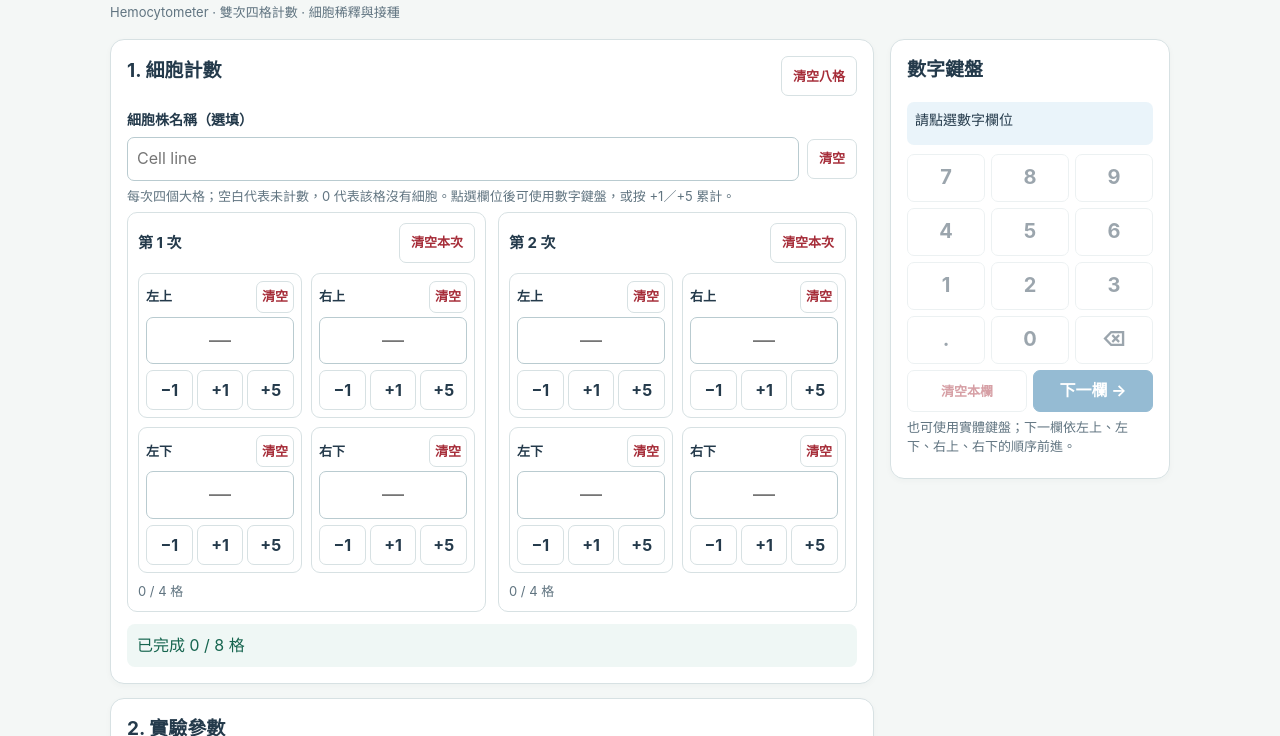
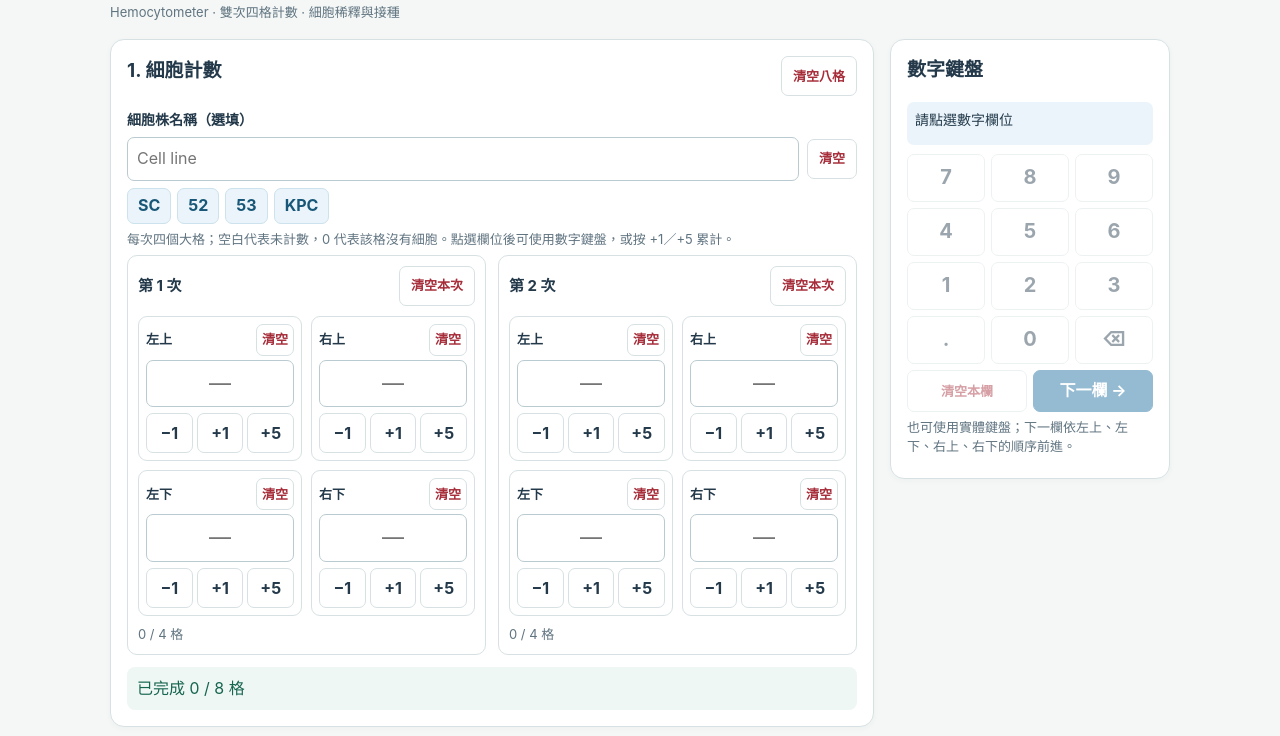
Before and after one commit to Chen-Jung0929/cell-calculator, a plain HTML site: page index.html in a window 1280 px wide. Shown: the part 64-800 px from the top of the page. Drawn offline with Linux system fonts and the light colour scheme.

Commit message:
Add files via upload

```diff
--- a/index.html
+++ b/index.html
@@ -18,7 +18,7 @@
 <div>
 <section class="card" aria-labelledby="countTitle">
 <div class="section-head"><h2 id="countTitle">1. 細胞計數</h2><button type="button" class="clear" id="clearCounts">清空八格</button></div>
-<div class="field"><label for="cellName">細胞株名稱（選填）</label><div class="fieldrow"><input id="cellName" type="text" autocomplete="off" placeholder="Cell line"><button type="button" class="clear" data-clear="cellName">清空</button></div></div>
+<div class="field"><label for="cellName">細胞株名稱（選填）</label><div class="fieldrow"><input id="cellName" type="text" autocomplete="off" placeholder="Cell line"><button type="button" class="clear" data-clear="cellName">清空</button></div><div class="presets" aria-label="常用細胞株"><button type="button" data-cell-line="SC" aria-pressed="false">SC</button><button type="button" data-cell-line="52" aria-pressed="false">52</button><button type="button" data-cell-line="53" aria-pressed="false">53</button><button type="button" data-cell-line="KPC" aria-pressed="false">KPC</button></div></div>
 <p class="sub">每次四個大格；空白代表未計數，0 代表該格沒有細胞。點選欄位後可使用數字鍵盤，或按 +1／+5 累計。</p>
 <div class="rounds" id="rounds"></div>
 <div class="summary" id="countSummary" aria-live="polite">已完成 0 / 8 格</div>
@@ -66,7 +66,7 @@ function clearFields(ids){for(const id of ids)$(id).value='';changed()}
 function counts(){return countIds.map(readNumber)}
 function average(ns){return ns.reduce((sum,n)=>sum+n,0)/ns.length}
 function changed(){for(const id of numericIds)$(id).removeAttribute('aria-invalid');$('resultOutput').hidden=true;refresh()}
-function refresh(){const ns=counts();let complete=0;for(let r=0;r<2;r++){const arr=ns.slice(r*4,r*4+4),valid=arr.filter(n=>Number.isSafeInteger(n)&&n>=0);complete+=valid.length;$('roundSummary'+(r+1)).textContent=`${valid.length} / 4 格`+(valid.length===4?` · 平均 ${average(valid).toFixed(2)}`:'')}
+function refresh(){for(const b of document.querySelectorAll('[data-cell-line]'))b.setAttribute('aria-pressed',String($('cellName').value.trim()===b.dataset.cellLine));const ns=counts();let complete=0;for(let r=0;r<2;r++){const arr=ns.slice(r*4,r*4+4),valid=arr.filter(n=>Number.isSafeInteger(n)&&n>=0);complete+=valid.length;$('roundSummary'+(r+1)).textContent=`${valid.length} / 4 格`+(valid.length===4?` · 平均 ${average(valid).toFixed(2)}`:'')}
  let msg=`已完成 ${complete} / 8 格`;if(complete===8){const m=average(ns);msg+=` · 八格平均 ${m.toFixed(2)}`;const df=readNumber('dilutionFactor');if(Number.isFinite(df)&&df>=1&&Number.isFinite(m*df*1e4))msg+=` · 原濃度 ${sci(m*df*1e4)} cells/mL`}$('countSummary').textContent=msg;
  for(const prefix of ['targetConc','targetSeed']){const n=scientific(prefix);$(prefix+'Preview').textContent=Number.isFinite(n)?`${n.toLocaleString('en-US',{maximumSignificantDigits:8})} ${prefix==='targetConc'?'cells/mL':'cells/well'}`:''}
  for(const b of document.querySelectorAll('[data-preset]'))b.setAttribute('aria-pressed',String(readNumber(b.dataset.preset)===Number(b.dataset.value)));for(const b of document.querySelectorAll('[data-power]'))b.setAttribute('aria-pressed',String(readNumber(b.dataset.power+'Exp')===Number(b.dataset.value)));updatePad()}
@@ -81,7 +81,7 @@ for(const id of numericIds){const el=$(id);el.addEventListener('focus',()=>selec
 function nextField(){if(!active)return;const i=numericIds.indexOf(active);if(i+1<numericIds.length)selectField(numericIds[i+1],true)}
 // Prevent pointer clicks on the keypad from taking focus away from an active input.
 $('padGrid').addEventListener('pointerdown',e=>{if(e.target.closest('button'))e.preventDefault()});
-document.addEventListener('click',e=>{const b=e.target.closest('button');if(!b)return;const d=b.dataset;if(d.clear){clearFields(d.clear.split(','));return}if(d.roundClear){clearFields(countIds.filter(id=>id.startsWith('r'+d.roundClear+'_')));return}if(d.adjust){const n=readNumber(d.adjust);if(n!==null&&!Number.isSafeInteger(n)){selectField(d.adjust,true);$(d.adjust).setAttribute('aria-invalid','true');return}const v=Math.max(0,(n??0)+Number(d.delta));if(Number.isSafeInteger(v)){selectField(d.adjust,false,false);setValue(d.adjust,v)}return}if(d.preset){selectField(d.preset,false,false);setValue(d.preset,d.value);return}if(d.power){const c=d.power+'Coef',exp=d.power+'Exp';if(!$(c).value.trim())$(c).value='1';selectField(exp,false,false);setValue(exp,d.value);return}if(d.key&&active){const el=$(active),raw=el.value;if(d.key==='⌫')setValue(active,raw.slice(0,-1));else if(d.key==='.'&&(el.dataset.num!=='decimal'||raw.includes('.')))return;else setValue(active,raw+d.key);return}});
+document.addEventListener('click',e=>{const b=e.target.closest('button');if(!b)return;const d=b.dataset;if(d.cellLine){setValue('cellName',d.cellLine);return}if(d.clear){clearFields(d.clear.split(','));return}if(d.roundClear){clearFields(countIds.filter(id=>id.startsWith('r'+d.roundClear+'_')));return}if(d.adjust){const n=readNumber(d.adjust);if(n!==null&&!Number.isSafeInteger(n)){selectField(d.adjust,true);$(d.adjust).setAttribute('aria-invalid','true');return}const v=Math.max(0,(n??0)+Number(d.delta));if(Number.isSafeInteger(v)){selectField(d.adjust,false,false);setValue(d.adjust,v)}return}if(d.preset){selectField(d.preset,false,false);setValue(d.preset,d.value);return}if(d.power){const c=d.power+'Coef',exp=d.power+'Exp';if(!$(c).value.trim())$(c).value='1';selectField(exp,false,false);setValue(exp,d.value);return}if(d.key&&active){const el=$(active),raw=el.value;if(d.key==='⌫')setValue(active,raw.slice(0,-1));else if(d.key==='.'&&(el.dataset.num!=='decimal'||raw.includes('.')))return;else setValue(active,raw+d.key);return}});
 $('padClear').onclick=()=>{if(active)clearFields([active])};$('padNext').onclick=nextField;$('togglePad').onclick=()=>setPad(!padOpen);mobile.addEventListener('change',()=>setPad(false));$('clearCounts').onclick=()=>clearFields(countIds);$('resetForm').onclick=()=>{clearFields(['cellName',...numericIds]);active=null;for(const id of numericIds)$(id).classList.remove('active');setPad(false);updatePad()};$('calculate').onclick=calculate;$('clearHistory').onclick=()=>{if(!confirm('確定清除所有歷史紀錄？此操作無法復原。'))return;try{localStorage.removeItem('cellHistory');$('historyNote').textContent='紀錄儲存在此瀏覽器，保留最近 50 筆；舊版紀錄仍可讀取。';loadHistory()}catch(e){$('historyNote').textContent='無法清除瀏覽器儲存空間。'}};
 setPad(false);refresh();loadHistory();
 </script>
```
